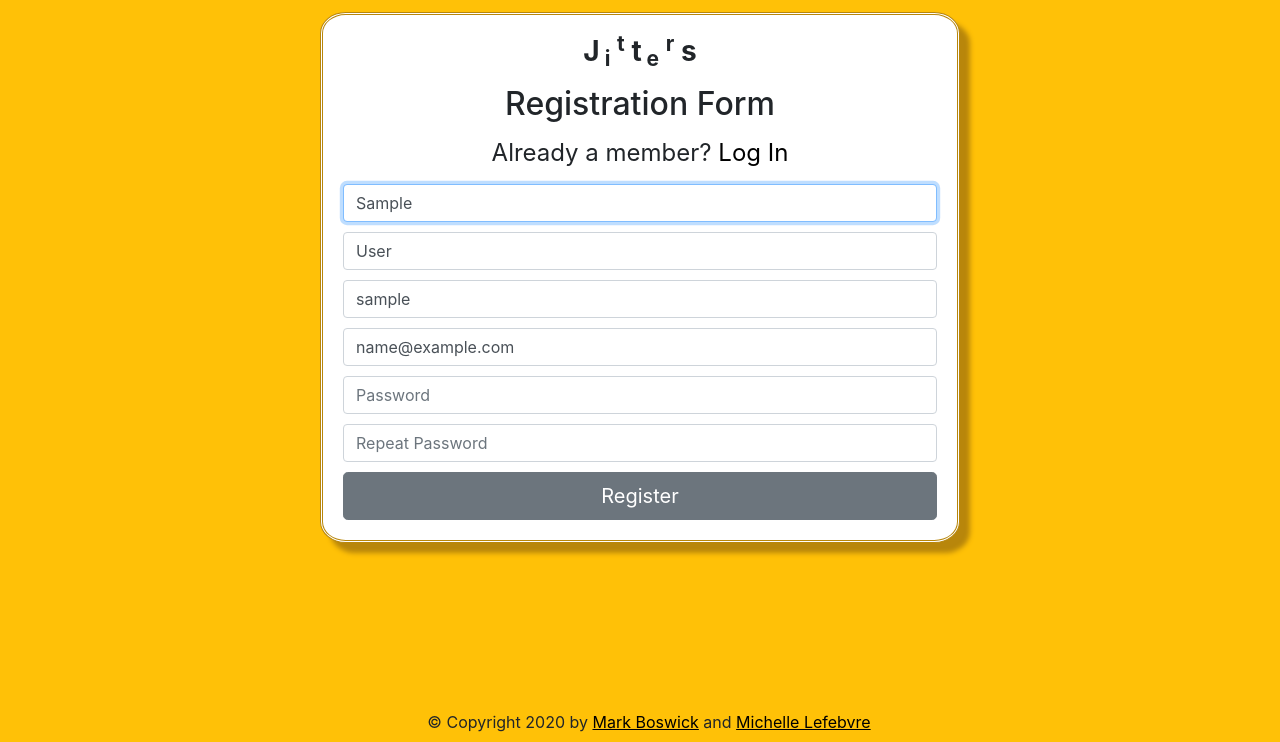
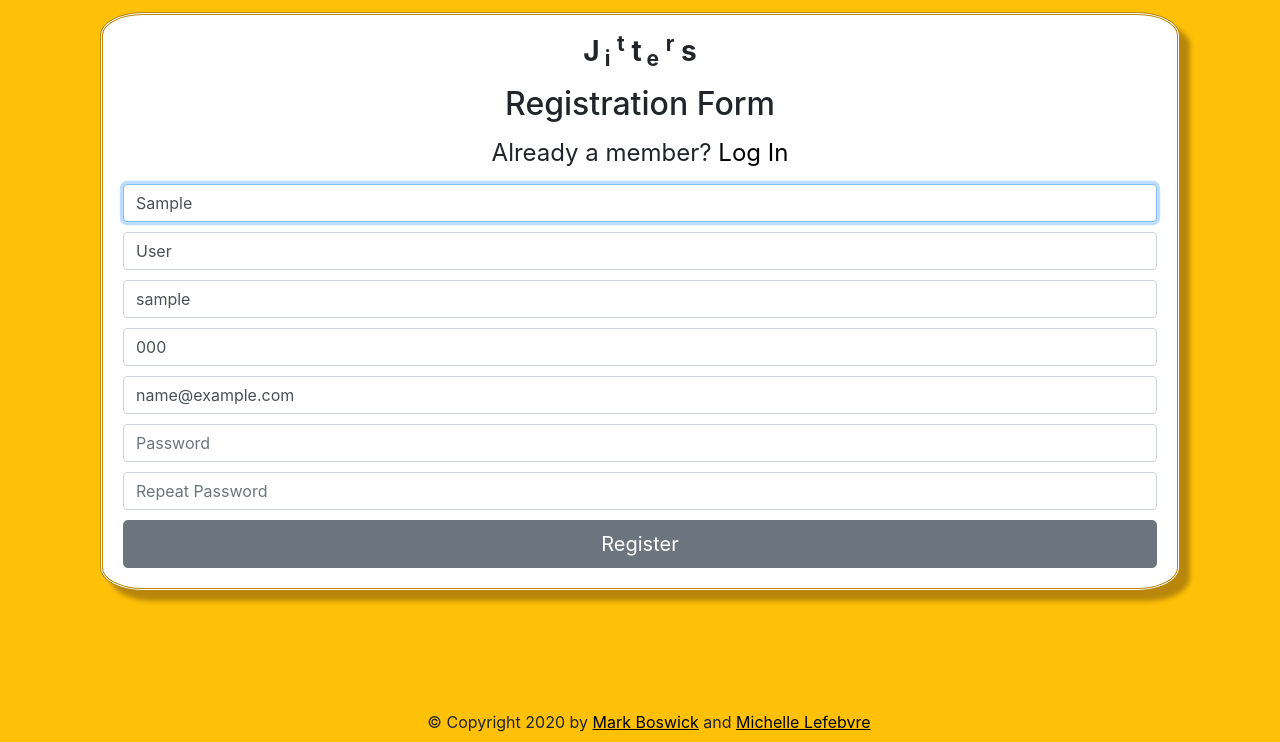
Before and after one commit to Michelle-Lefebvre/ProjectJitters, a PHP site: template templates/register.html.twig in a window 1280 px wide. Shown: the part 58-800 px from the top of the page. Run offline with PHP 8.4, Linux system fonts and the light colour scheme; the template is opened without the code that fills it: most values are stand-ins (such as "Sample title", 1, 10 or a date in 2020); some libraries are stand-ins or nearby versions.

Commit message:
changes to menu and register pages

```diff
--- a/styles/styles.css
+++ b/styles/styles.css
@@ -65,6 +65,12 @@ form {
     box-shadow: 10px 10px 5px 0px darkgoldenrod;
 }
 
+@media (min-width: 576px) {
+  form {
+    width: 100%;
+  }
+}
+
 .errorMessage {
     background-color: red;
     color: white;
--- a/templates/register.html.twig
+++ b/templates/register.html.twig
@@ -30,8 +30,8 @@ alert("Ajax error occured");
 			{% endfor %}
 		</ul>
 	{% endif %}
-	<div class="container-fluid">
-		<form class="form center mb-5" method="post">
+	<div class="container-fluid m-0">
+		<form class="form center" method="post">
 			<h1 class="h3 mb-3 font-weight-bold">J<sub>
 									i</sub>
 								<sup>t</sup>
@@ -55,6 +55,8 @@ alert("Ajax error occured");
 
 			<input type="text" name="nickname" value="{{ v.nickname }}" id="inputNickname" class="form-control" placeholder="Nickname (appears on orders)" autofocus="">
 
+			<input type="text" name="mobilePhone" value="{{ v.mobilePhone }}" id="inputMobilePhone" class="form-control" placeholder="123-456-7890" autofocus="">
+
 			<input type="email" name="email" value="{{ v.email }}" id="inputEmail" class="form-control" placeholder="Email address" required="" autofocus="">
 			<span class="errorMessage" id="emailTaken"></span>
 
@@ -62,8 +64,7 @@ alert("Ajax error occured");
 
 			<input type="password" name="pass2" id="inputPassword2" class="form-control" placeholder="Repeat Password" required="">
 
-			<button class="btn btn-lg btn-secondary btn-block m-0" type="submit" value="Register">Register</button>
-
+			<input type="submit" class="btn btn-lg btn-secondary btn-block m-0" value="Register">
 
 			</form>
 		</div>
```
Also changed, not shown: _users.php (+18 -6 lines), _menu.php (line endings or trailing spaces), templates/menu.html.twig (line endings or trailing spaces).
